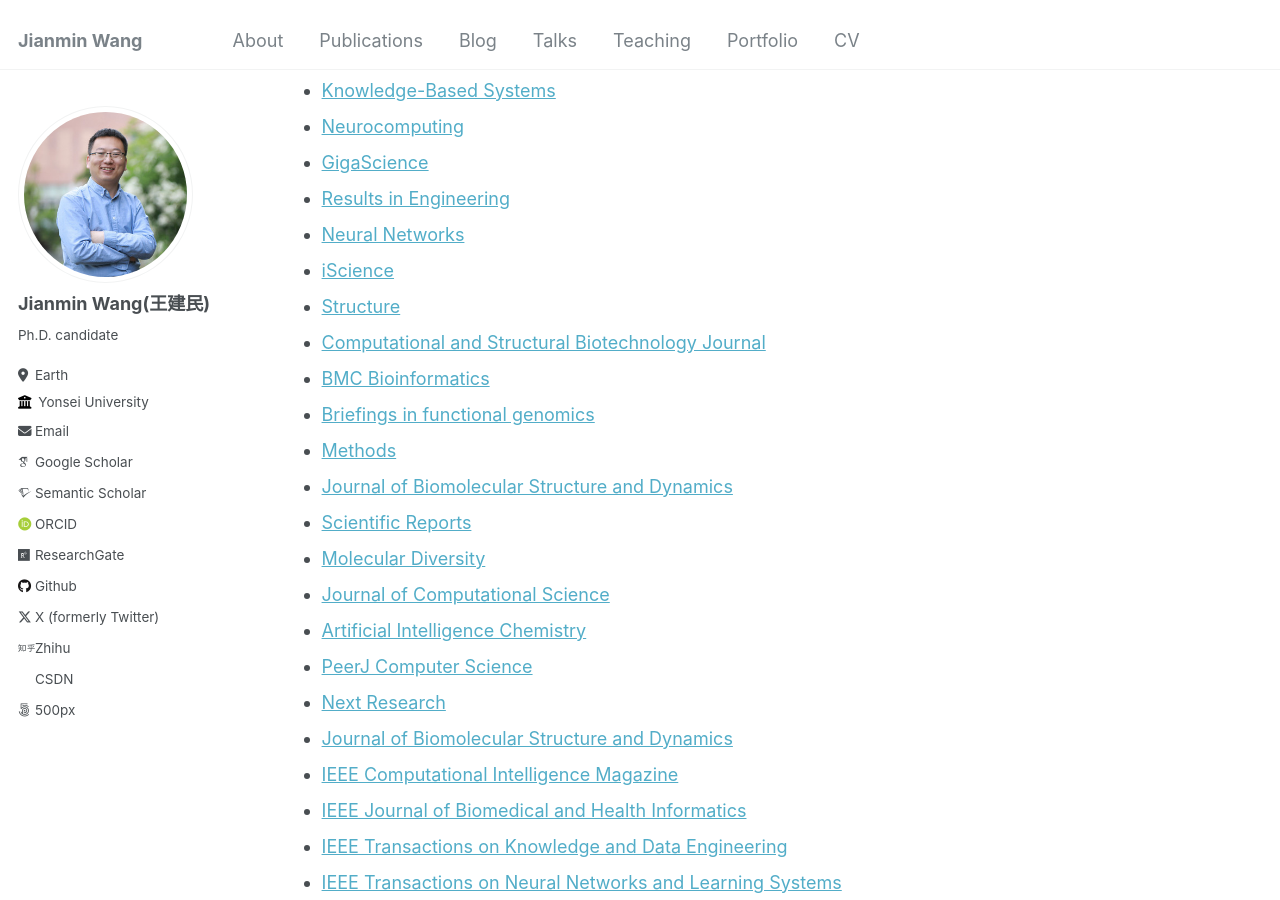
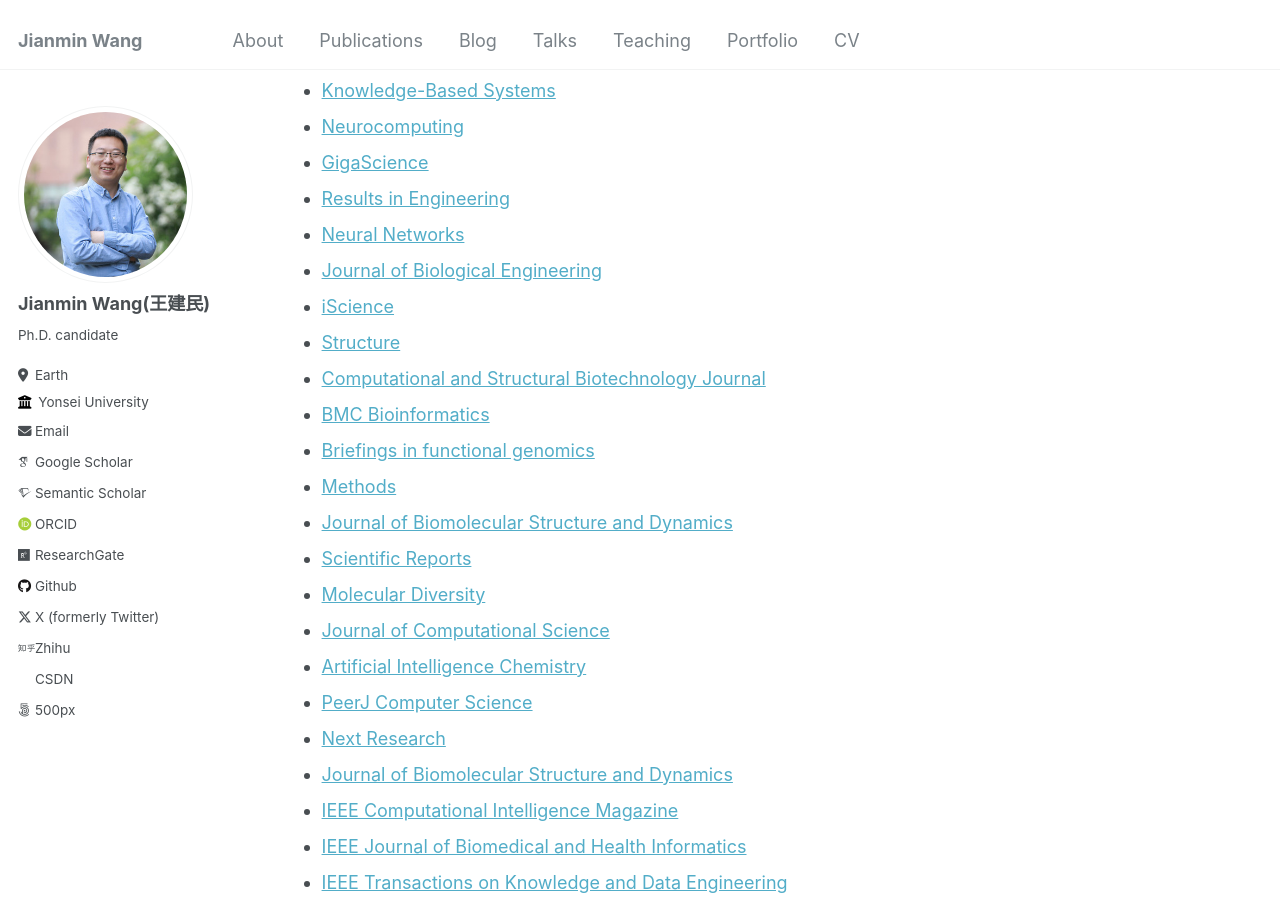
Before and after one commit to Jianmin2drugai/Jianmin2drugai.github.io, a Jekyll site: the page built from _pages/cv.md, in a window 1280 px wide and 900 px high, scrolled down 1119 px. Built offline with Jekyll 4.4.1, drawn with Linux system fonts in a browser that asks for light colours; some web fonts are replaced.

Commit message:
Update cv.md

```diff
--- a/_pages/cv.md
+++ b/_pages/cv.md
@@ -55,6 +55,7 @@ Service and leadership
 * [GigaScience](https://academic.oup.com/gigascience)
 * [Results in Engineering](https://www.sciencedirect.com/journal/results-in-engineering)
 * [Neural Networks](https://www.sciencedirect.com/journal/neural-networks)
+* [Journal of Biological Engineering](https://link.springer.com/journal/13036)
 * [iScience](https://www.cell.com/iscience)
 * [Structure](https://www.cell.com/structure/home)
 * [Computational and Structural Biotechnology Journal](https://www.sciencedirect.com/journal/computational-and-structural-biotechnology-journal)
```
